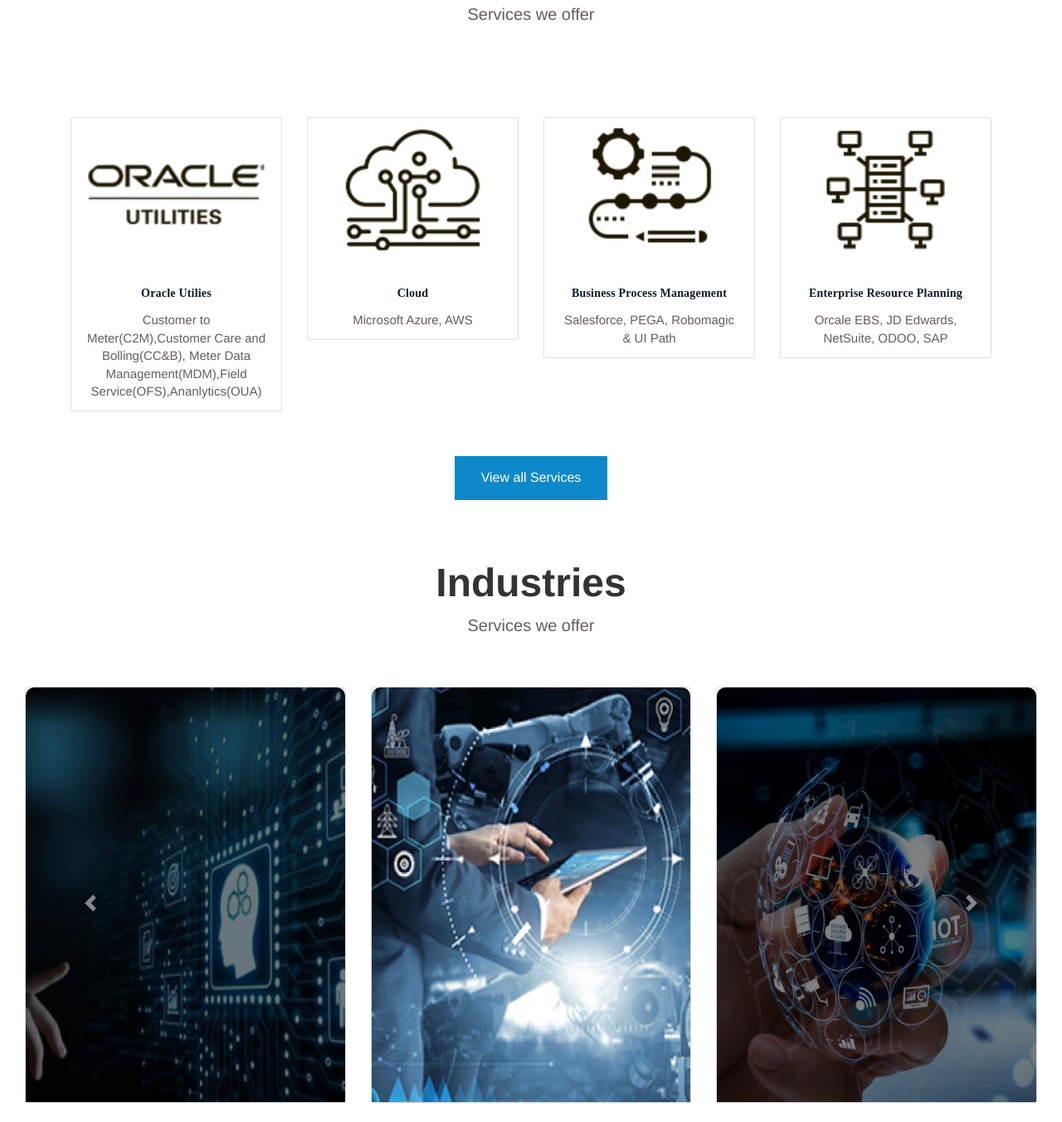
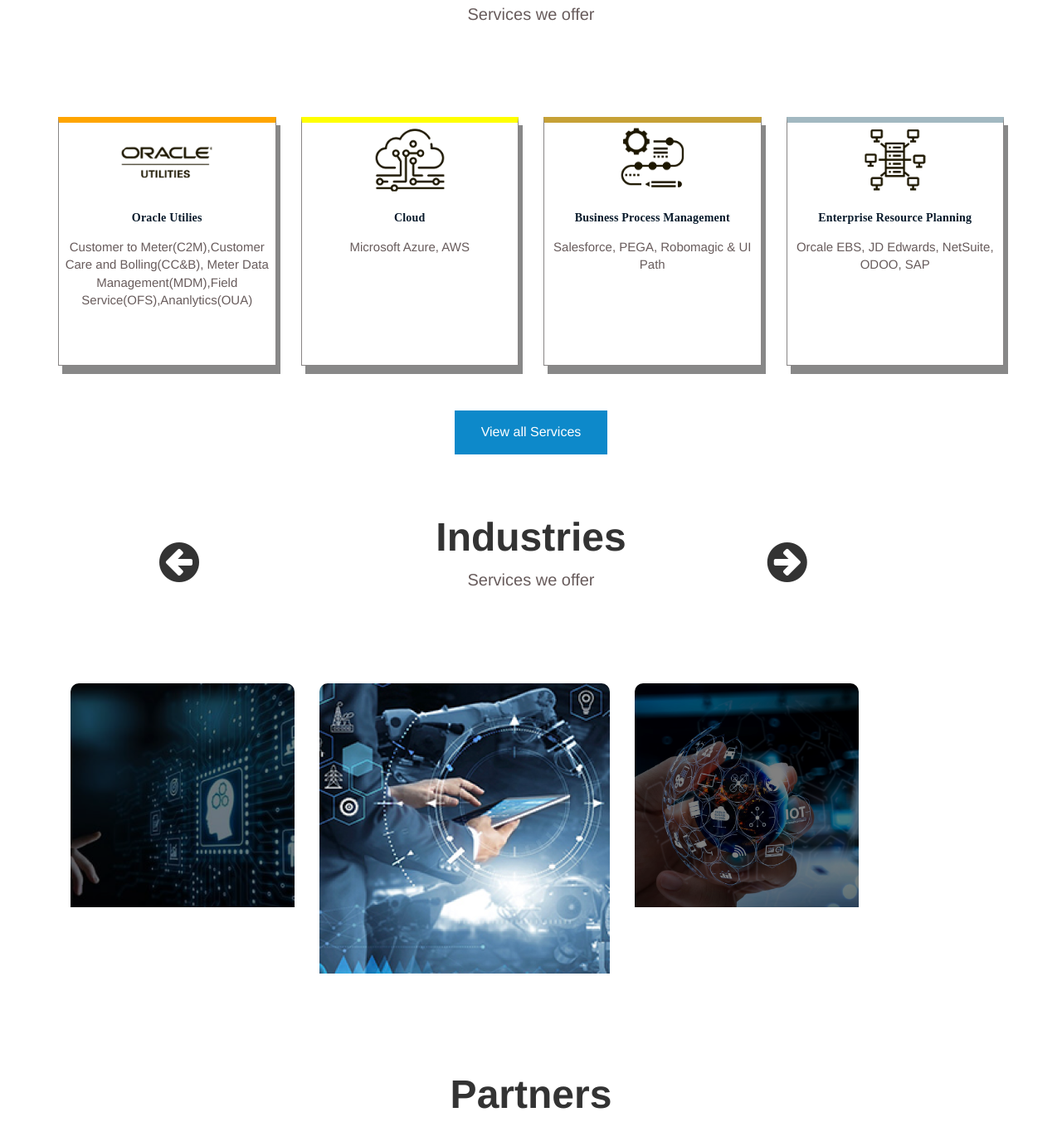
Before and after one commit to aimanali-1003/ui-assignment, a plain HTML site: page index.html in a window 1280 px wide. Shown: the part 1270-2623 px from the top of the page at 83% size. Drawn offline with nearby package versions, Linux system fonts and the light colour scheme.

Commit message:
Add files via upload

```diff
--- a/css/style-header.css
+++ b/css/style-header.css
@@ -89,7 +89,7 @@
     display: inline-block;
     font-size: 16px;
     margin-top: 10px;
-    margin-left: 50px;
+    margin-left: 43px;
   }
 
   @media (max-width:1100px) {
--- a/css/style-industries.css
+++ b/css/style-industries.css
@@ -1,10 +1,18 @@
-@media (min-width: 768px) {
 
-    /* show 3 items */
-    .carouselPrograms .carousel-inner .active,
-    .carouselPrograms .carousel-inner .active + .carousel-item,
-    .carouselPrograms .carousel-inner .active + .carousel-item + .carousel-item {
-        display: block;
-    }
+.container > .image1, .container > .image3{
+    width: 300px;
+    height: 300px;
+    filter: brightness(50%);
 
-    }
+
+}
+.left{
+    position: absolute;
+    top: 240%;
+    left: 15%;
+}
+.right{
+    position: absolute;
+    top: 240%;
+    right: 24%;
+}
--- a/css/style-offerings.css
+++ b/css/style-offerings.css
@@ -39,3 +39,21 @@ color: #081A2B;
     margin-right: auto;
 
 }
+.card{
+    border: 1px solid rgb(136, 133, 133);
+    height: 300px;
+    box-shadow: 5px 10px #888888;
+
+}
+.offer4{
+    border-top: 7px solid orange;
+}
+.offer1{
+    border-top: 7px solid yellow;
+}
+.offer2{
+    border-top: 7px solid #C6A136;
+}
+.offer3{
+    border-top: 7px solid #A2B8C1;
+}
--- a/css/style-partners.css
+++ b/css/style-partners.css
@@ -1,4 +1,5 @@
 .partner-class-img{
     height: auto;
     width: 100%;
+    margin-top: 80px;
 }
--- a/css/style-testimonial.css
+++ b/css/style-testimonial.css
@@ -1,15 +1,25 @@
+
 .test{
     margin-top: 40px;
    }
+   .color{
+    background-color: #A2B8C1;
+    padding: 30px;
+
+   }
+
    .testimonails-list li{
        display: inline;
        list-style: none;
+
    }
    .testimonails-list li a{
 
        padding: 10px;
        font-weight: bold;
        font-size: 20px;
+       color: rgba(8, 26, 43, 0.75);
+       text-decoration: none;
 
    }
    .testimonails-list a.active{
--- a/index.html
+++ b/index.html
@@ -14,8 +14,7 @@
     <link rel="stylesheet" href="css/style-news.css"/>
     <link rel="stylesheet" href="css/style-contact-us.css"/>
     <link rel="stylesheet" href="css/style-footer.css"/>
-    <link href="//maxcdn.bootstrapcdn.com/bootstrap/4.1.1/css/bootstrap.min.css" rel="stylesheet" id="bootstrap-css">
-    <link rel="stylesheet" href="https://cdnjs.cloudflare.com/ajax/libs/font-awesome/4.7.0/css/font-awesome.min.css">
+       <link rel="stylesheet" href="https://cdnjs.cloudflare.com/ajax/libs/font-awesome/4.7.0/css/font-awesome.min.css">
     <link rel="stylesheet" href="https://maxcdn.bootstrapcdn.com/bootstrap/3.4.1/css/bootstrap.min.css">
 
     <title>UI Assignment Dashboard</title>
@@ -101,7 +100,7 @@
 
       <div class="row">
         <div class="col-sm-3" style="border-color: black;">
-          <div class="card">
+          <div class="card offer4">
             <img src="images/oracle.png" class="card-img-top" alt="...">
             <div class="card-body">
               <h5 class="card-title">Oracle Utilies</h5>
@@ -109,8 +108,8 @@
             </div>
           </div>
         </div>
-        <div class="col-sm-3">
-          <div class="card">
+        <div class="col-sm-3 ">
+          <div class="card offer1">
             <img src="images/cloud.png" class="card-img-top" alt="...">
             <div class="card-body">
               <h5 class="card-title">Cloud</h5>
@@ -119,7 +118,7 @@
           </div>
         </div>
         <div class="col-sm-3">
-          <div class="card">
+          <div class="card offer2">
             <img src="images/business.png" class="card-img-top" alt="...">
             <div class="card-body">
               <h5 class="card-title">Business Process Management</h5>
@@ -127,8 +126,8 @@
             </div>
           </div>
         </div>
-        <div class="col-sm-3">
-          <div class="card">
+        <div class="col-sm-3 ">
+          <div class="card offer3">
             <img src="images/entreprise.png" class="card-img-top" alt="...">
             <div class="card-body">
               <h5 class="card-title">Enterprise Resource Planning</h5>
@@ -142,6 +141,13 @@
 
 
       <!--Industries-->
+
+
+
+
+
+
+
       <div class="container">
         <div class="offer-heading">
           <h3 class="heading-offer">Industries</h3>
@@ -149,52 +155,24 @@
         </div>
 
       </div>
+      <span class="left fa fa-arrow-circle-left fa-4x"></span>
+      <div class="container">
 
-      <div class="container-fluid">
-        <div id="carouselExample" class="carouselPrograms carousel slide" data-ride="carousel" data-interval="false">
-            <div class="carousel-inner row w-100 mx-auto" role="listbox">
-                <div class="carousel-item col-md-4  active">
-                   <div class="panel panel-default">
-                      <div class="panel-thumbnail">
-                        <a href="#" title="image 1" class="thumb">
-                          <img class="img-fluid mx-auto d-block" src="images/img1.png" alt="slide 1" style="width: 500px; height: 500px; filter: brightness(50%);">
-                        </a>
-                      </div>
-                    </div>
-                </div>
-                <div class="carousel-item col-md-4 ">
-                   <div class="panel panel-default">
-                      <div class="panel-thumbnail">
-                        <a href="#" title="image 3" class="thumb">
-                         <img class="img-fluid mx-auto d-block" src="images/img2.png" alt="slide 2" style="width: 500px; height: 500px;">
-                        </a>
-                      </div>
-                    </div>
-                </div>
-                <div class="carousel-item col-md-4 ">
-                   <div class="panel panel-default">
-                      <div class="panel-thumbnail">
-                        <a href="#" title="image 4" class="thumb">
-                         <img class="img-fluid mx-auto d-block" src="images/img3.png" alt="slide 3" style="width: 500px; height: 500px; filter: brightness(50%);">
-                        </a>
-                      </div>
-                    </div>
-                </div>
+        <div class="col-sm-4 image1">
+          <img src="images/img1.png">
+        </div>
+        <div class="col-sm-4 image2">
+
+          <img src="images/img2.png">
+        </div>
+        <div class="col-sm-4 image3">
+          <img src="images/img3.png">
+
+        </div>
+        <span class="right fa fa-arrow-circle-right fa-4x "></span>
+      </div>
 
 
-
-
-            </div>
-            <a class="carousel-control-prev" role="button" data-slide="prev">
-                <span class="carousel-control-prev-icon" aria-hidden="true" style="color:black;"></span>
-                <span class="sr-only">Previous</span>
-            </a>
-            <a class="carousel-control-next text-faded" role="button" data-slide="next">
-                <span class="carousel-control-next-icon" aria-hidden="true"></span>
-                <span class="sr-only">Next</span>
-            </a>
-        </div>
-    </div>
 
     <!--Partners-->
     <div class="container">
@@ -207,8 +185,10 @@
     </div>
 
     <!--testimonails-->
+
+
     <div class="offer-heading">
-      <h3 class="heading-offer">Testimonials</h3>
+      <h3 class="heading-offer" style="margin-bottom: 35px;">Testimonials</h3>
       <nav class="Testimonials">
         <ul class="testimonails-list">
           <li><a href="#" class="active">Client's Say</a></li>
@@ -234,9 +214,10 @@
           NewVision provided great service, appropriate architecture and prompt response to issue at a reasonable rate. Their team was professional and always had a can-do attitude despite our changing needs and timelines. I hughly recommend giving them a try whether you have a POC or major application solution project on your roadmap.
         </p>
 
-
+        <div >
         <img class="customer-img" src="images/customer2.png" />
-        <h5>COO, The Baker, Saudi Arabia</h5>
+        <h5 class="color">COO, The Baker, Saudi Arabia</h5>
+      </div>
       </div>
       <div class="box">
         <span class="ratings">
@@ -252,9 +233,10 @@
 
 
 
-
+       <div >
         <img class="customer-img" src="/images/customer.png" />
-        <h5>CIO, U.S.Based Corporate Wellness Company</h5>
+        <h5 class="color">CIO, U.S.Based Corporate Wellness Company</h5>
+      </div>
       </div>
       <div class="box">
         <span class="ratings">
@@ -264,13 +246,14 @@
   <span class="fa fa-star checked"></span>
   <span class="fa fa-star checked"></span>
   </span>
-  <p>
+  <p >
     New Vision has done an excellent job in SAP implementation and integration with our POS. We really see value from our investements and the partner
   </p>
 
-
+        <div>
         <img class="customer-img" src="/images/customer3.png" style="margin-top: 130px;"/>
-        <h5>CEO, Rajgreen Group</h5>
+        <h5 class="color">CEO, Rajgreen Group</h5>
+      </div>
       </div>
     </div>
   </div>
@@ -417,22 +400,22 @@
       </div>
       <div class="col-sm-6 address">
         <div class="col-sm-2">
-          <span class="fa fa-map-marker" style="width: 30%;height: 30%;"></span>
+          <span class="fa fa-map-marker fa-2x"></span>
           <p>602, Pentagon Tower 1, Magarpatla City, Hadapsar, Pune India</p>
         </div>
         <div class="col-sm-2">
-          <span class="fa fa-mobile"></span>
+          <span class="fa fa-mobile fa-3x"></span>
           <p>+91 8956001836</p>
         </div>
         <div class="col-sm-2">
-          <span class="fa fa-envelope-o"></span>
+          <span class="fa fa-envelope-o fa-2x"></span>
 
           <p>contact@newvisionsoftware.in</p>
         </div>
       <img class="map-image" src="images/map.png" alt="loc-map">
-      <span class="fa fa-twitter"></span>
-      <span class="fa fa-facebook-official "></span>
-      <span class="fa fa-linkedin-square"></span>
+      <span class="fa fa-twitter fa-2x" style="margin-right: 4px;"></span>
+      <span class="fa fa-facebook-official fa-2x" style="margin-right: 4px;"></span>
+      <span class="fa fa-linkedin-square fa-2x" style="margin-right: 4px;"></span>
       </div>
       </div>
     <!--Footer-->
```
